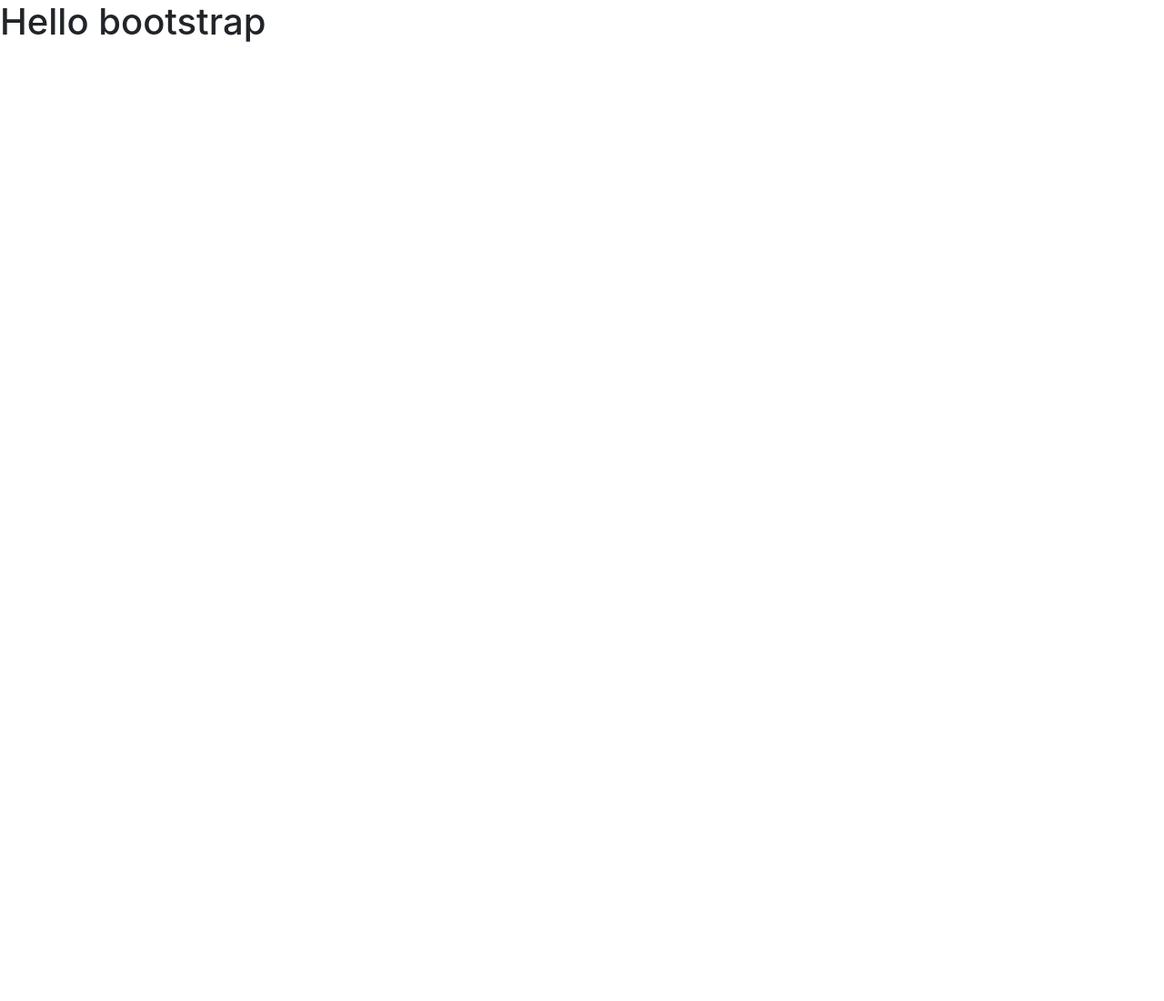
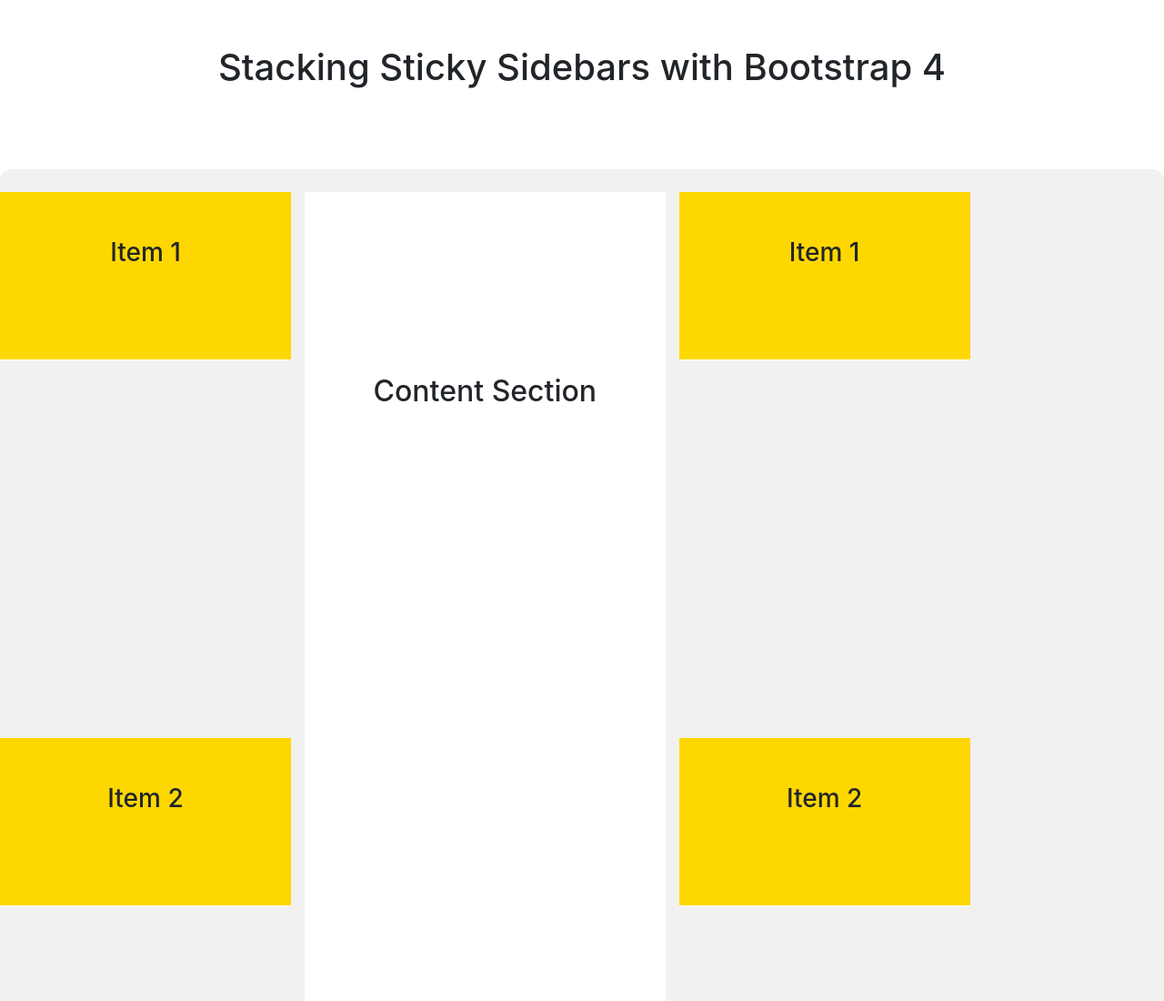
Before and after one commit to jessicafarias/GSBootstrap, a plain HTML site: page index.html in a window 1280 px wide. Shown: the top 1100 px of the page at 91% size. Before the commit the page ends 800 px from the top, so only its background shows below. Drawn offline with nearby package versions, Linux system fonts and the light colour scheme.

Commit message:
sticky sidebars stack with Bootstrap 4

```diff
--- a/index.html
+++ b/index.html
@@ -2,12 +2,78 @@
 <html>
     <head>
         <meta charset="utf-8">
+        <title>Bootstrap</title>
+        <link rel="stylesheet" href="style.css">
         <meta name="viewport" content="width=device-width, initial-scale=1, shrink-to-fit=no">
         <link rel="stylesheet" href="https://stackpath.bootstrapcdn.com/bootstrap/4.5.0/css/bootstrap.min.css" integrity="sha384-9aIt2nRpC12Uk9gS9baDl411NQApFmC26EwAOH8WgZl5MYYxFfc+NcPb1dKGj7Sk" crossorigin="anonymous">
     </head>
 
     <body>
-        <h1>Hello bootstrap</h1>
+        <div class="row">
+            <div class="col">
+                <div class="title-section">
+                    <h1>Stacking Sticky Sidebars with Bootstrap 4</h1>
+                </div>
+            </div>
+        </div>
+
+
+        <article>
+            <div class="container-fluid">
+                <div class="row">
+                    <div class="col-3">
+                        <div class="sidebar-item">
+                            <div>
+                            <h3>Item 1</h3>
+                            </div>
+                        </div>
+                        <div class="sidebar-item">
+                            <div class="make-me-sticky">
+                            <h3>Item 2</h3>
+                            </div>
+                        </div>
+                    </div>
+                    <div class="col-4">
+
+                        <div class="content-section">
+                            <h2>Content Section</h2>
+                        </div>
+                    </div>
+                    <div class="col-3">
+                        <div class="sidebar-item">
+                            <div>
+                            <h3>Item 1</h3>
+                            </div>
+                        </div>
+                        <div class="sidebar-item">
+                            <div class="make-me-sticky">
+                            <h3>Item 2</h3>
+                            </div>
+                        </div>
+                    </div>
+                </div>
+                <div class="row">
+                    <div class="col-3">
+                        <div class="content-section">
+                            <h2>Content Section</h2>
+                        </div>
+                    </div>
+                    <div class="col-4">
+
+                        <div class="content-section">
+                            <h2>Content Section</h2>
+                        </div>
+                    </div>
+                    <div class="col-3">
+
+                       <div class="content-section">
+                            <h2>Content Section</h2>
+                        </div>
+                    </div>
+                </div>
+            </div>
+        </article>
+
         <script src="https://code.jquery.com/jquery-3.5.1.slim.min.js" integrity="sha384-DfXdz2htPH0lsSSs5nCTpuj/zy4C+OGpamoFVy38MVBnE+IbbVYUew+OrCXaRkfj" crossorigin="anonymous"></script>
         <script src="https://cdn.jsdelivr.net/npm/popper.js@1.16.0/dist/umd/popper.min.js" integrity="sha384-Q6E9RHvbIyZFJoft+2mJbHaEWldlvI9IOYy5n3zV9zzTtmI3UksdQRVvoxMfooAo" crossorigin="anonymous"></script>
         <script src="https://stackpath.bootstrapcdn.com/bootstrap/4.5.0/js/bootstrap.min.js" integrity="sha384-OgVRvuATP1z7JjHLkuOU7Xw704+h835Lr+6QL9UvYjZE3Ipu6Tp75j7Bh/kR0JKI" crossorigin="anonymous"></script>
--- /dev/null
+++ b/style.scss
@@ -0,0 +1,72 @@
+.content-section, .content2 {
+  min-height: 1500px;
+}
+.sidebar-section .sidebars2{
+  position: absolute;
+  height: 100%;
+  width: 100%;
+}
+
+
+.sidebar-item .sidebaritem2{
+	position: absolute;
+	top: 0;
+	left: 0;
+	width: 100%;
+	height: 50%;
+
+	/* Position the items */
+	&:nth-child(2) { top: 50%; }
+}
+
+
+.make-me-sticky {
+	position: sticky;
+	top: 0;
+
+  padding: 0 15px;
+}
+
+
+
+/* Ignore This, just coloring */
+body {
+  background: #fff;
+}
+
+article {
+  background: #f1f1f1;
+  border-radius: 12px;
+  padding: 25px 0 600px;
+}
+
+
+.title-section, .content-section, .sidebar-section {
+  background: #fff;
+  // border-radius: 12px;
+  // border: solid 10px #f1f1f1;
+}
+
+.title-section {
+  text-align: center;
+  padding: 50px 15px;
+  margin-bottom: 30px;
+}
+
+.content-section h2 {
+  text-align: center;
+  margin: 0;
+  padding-top: 200px;
+}
+
+.sidebar-item {
+  text-align: center;
+
+  h3 {
+    background: gold;
+    max-width: 100%;
+    margin: 0 auto;
+    padding: 50px 0 100px;
+    border-bottom: solid 1px #fff;
+  }
+}
```
Also changed, not shown: style.css (added), 1 other file.
